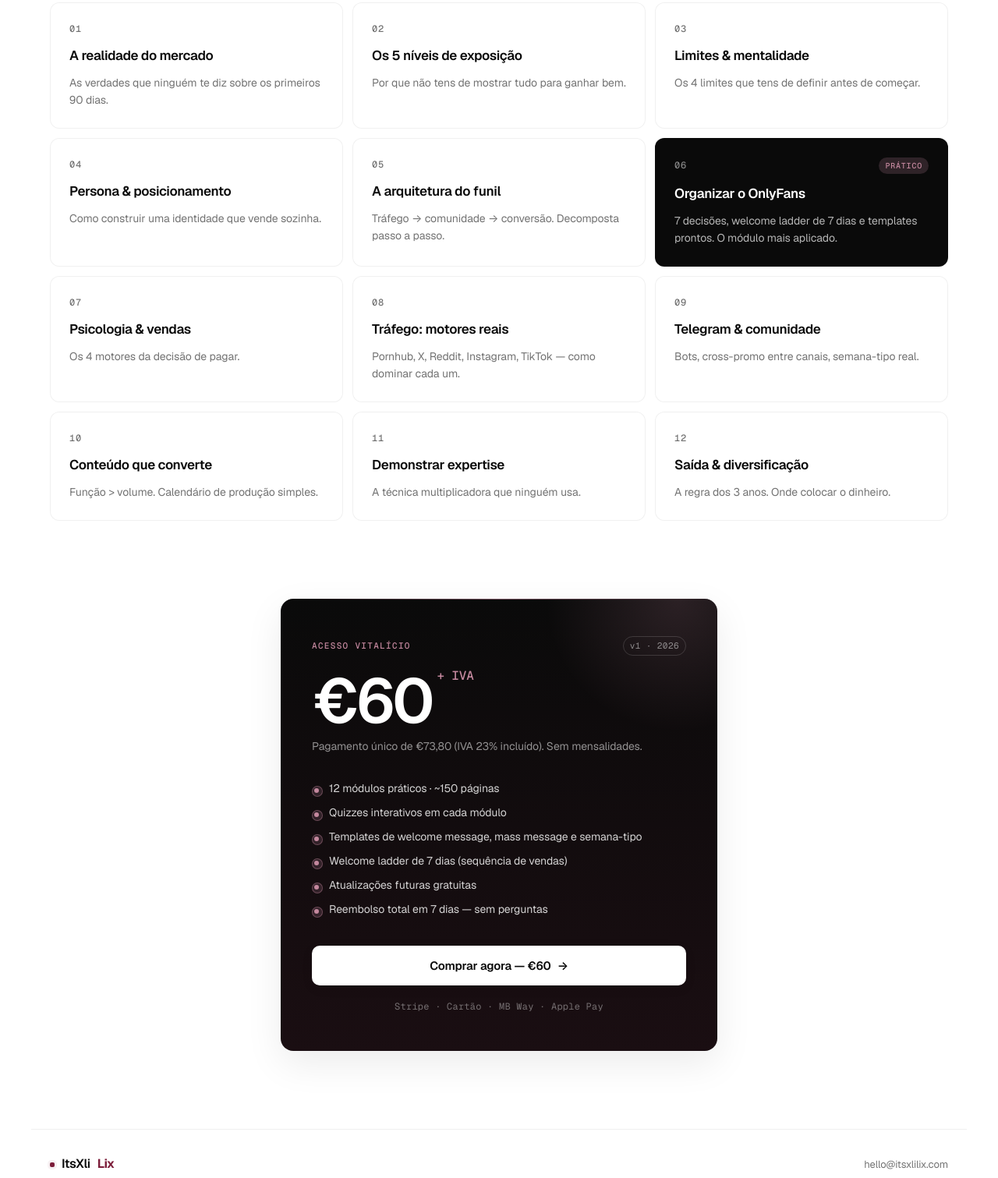
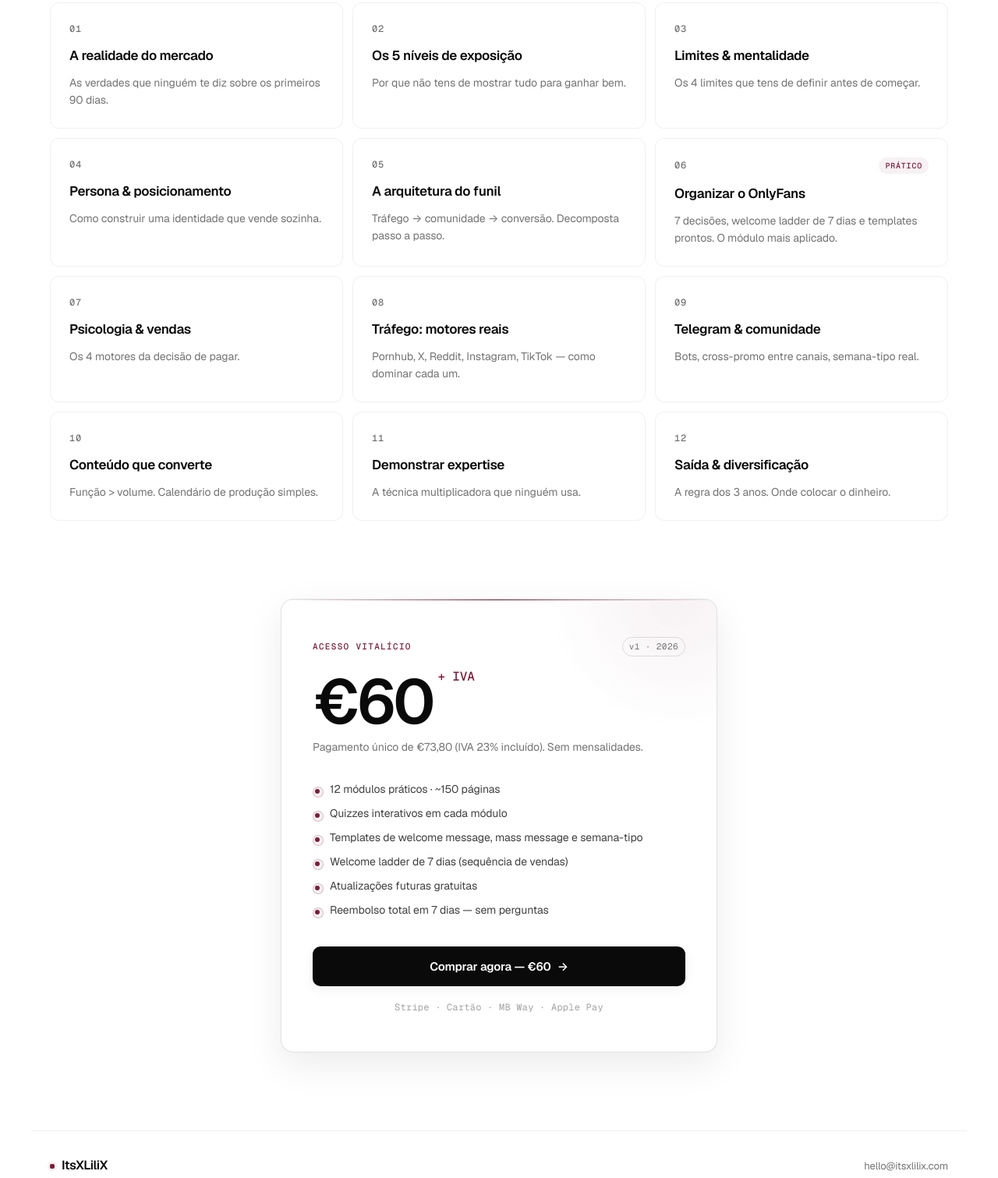
Before and after one commit to luiscostapereira2008-max/itsxlilixonline, a website: page index.html in a window 1280 px wide. Shown: the part 1119-2630 px from the top of the page at 78% size. Drawn offline with nearby package versions, Linux system fonts and the light colour scheme.

Commit message:
Update index.html

```diff
--- a/index.html
+++ b/index.html
@@ -72,7 +72,6 @@ body::before{
   width:6px;height:6px;border-radius:2px;background:var(--accent);
   box-shadow:0 0 0 3px var(--accent-soft);
 }
-.logo span{color:var(--accent);font-weight:700}
 .nav-cta{
   padding:9px 16px;background:var(--ink);color:#fff;
   border:none;border-radius:8px;
@@ -211,80 +210,71 @@ body::before{
   font-size:14px;line-height:1.55;color:var(--muted);font-weight:400;
 }
 
-.mod.featured{
-  background:var(--ink);color:#fff;
-  border-color:transparent;
-}
-.mod.featured .mod-num{color:rgba(255,255,255,0.5)}
-.mod.featured .mod-pill{background:rgba(196,136,158,0.2);color:var(--rose)}
-.mod.featured h3{color:#fff}
-.mod.featured p{color:rgba(255,255,255,0.7)}
-.mod.featured:hover{background:var(--accent);transform:translateY(-3px)}
-.mod.featured::after{background:linear-gradient(135deg,transparent,rgba(196,136,158,0.1))}
-
 .price-wrap{padding:0 24px 100px}
 .price-block{
   max-width:560px;margin:0 auto;
   padding:48px 40px;
-  background:linear-gradient(180deg,#0a0a0a 0%,#1a0e12 100%);
-  color:#fff;
+  background:rgba(255,255,255,0.7);
+  backdrop-filter:blur(20px) saturate(180%);
+  -webkit-backdrop-filter:blur(20px) saturate(180%);
+  color:var(--ink);
+  border:1px solid var(--border-2);
   border-radius:16px;
   position:relative;overflow:hidden;
   box-shadow:var(--shadow-lg);
 }
 .price-block::before{
   content:"";position:absolute;top:0;left:0;right:0;height:1px;
-  background:linear-gradient(90deg,transparent,rgba(196,136,158,0.6),transparent);
+  background:linear-gradient(90deg,transparent,var(--accent),transparent);
 }
 .price-block::after{
   content:"";position:absolute;width:400px;height:400px;border-radius:50%;
-  background:radial-gradient(circle,rgba(196,136,158,0.18),transparent 60%);
+  background:radial-gradient(circle,rgba(124,29,58,0.06),transparent 60%);
   top:-200px;right:-150px;pointer-events:none;
 }
 .price-row{display:flex;align-items:baseline;justify-content:space-between;margin-bottom:6px;position:relative;z-index:1}
 .price-label{
   font-family:'Geist Mono',monospace;font-size:11px;
-  letter-spacing:0.12em;text-transform:uppercase;color:var(--rose);font-weight:500;
+  letter-spacing:0.12em;text-transform:uppercase;color:var(--accent);font-weight:500;
 }
 .price-tag{
-  font-size:11px;color:rgba(255,255,255,0.5);padding:3px 8px;
-  border:1px solid rgba(255,255,255,0.15);border-radius:100px;
+  font-size:11px;color:var(--muted);padding:3px 8px;
+  border:1px solid var(--border-2);border-radius:100px;
   font-family:'Geist Mono',monospace;letter-spacing:0.04em;
 }
 .price-amount{
   font-size:80px;font-weight:600;line-height:1;letter-spacing:-0.04em;
-  margin:18px 0 8px;position:relative;z-index:1;
+  margin:18px 0 8px;position:relative;z-index:1;color:var(--ink);
 }
 .price-amount .iva{
-  font-size:16px;font-weight:500;color:var(--rose);
+  font-size:16px;font-weight:500;color:var(--accent);
   vertical-align:top;margin-left:6px;letter-spacing:-0.01em;
   font-family:'Geist Mono',monospace;
 }
 .price-sub{
-  font-size:14px;color:rgba(255,255,255,0.55);margin-bottom:32px;position:relative;z-index:1;
+  font-size:14px;color:var(--muted);margin-bottom:32px;position:relative;z-index:1;
 }
 .feat-list{list-style:none;padding:0;margin:0 0 36px;display:grid;gap:10px;position:relative;z-index:1}
 .feat-list li{
-  font-size:14px;color:rgba(255,255,255,0.82);padding-left:22px;position:relative;line-height:1.5;
+  font-size:14px;color:var(--ink-2);padding-left:22px;position:relative;line-height:1.5;
 }
 .feat-list li::before{
   content:"";position:absolute;left:0;top:7px;
   width:12px;height:12px;border-radius:50%;
-  background:rgba(196,136,158,0.18);
-  border:1px solid rgba(196,136,158,0.4);
+  background:var(--accent-soft);
+  border:1px solid rgba(124,29,58,0.25);
 }
 .feat-list li::after{
   content:"";position:absolute;left:3px;top:10px;
-  width:6px;height:6px;border-radius:50%;background:var(--rose);
+  width:6px;height:6px;border-radius:50%;background:var(--accent);
 }
 .price-block .btn-primary{
-  width:100%;background:#fff;color:var(--ink);
+  width:100%;
   padding:16px;font-size:15px;font-weight:600;
   position:relative;z-index:1;justify-content:center;
 }
-.price-block .btn-primary:hover{background:var(--rose);color:var(--ink)}
 .price-block .small{
-  margin-top:18px;font-size:12px;color:rgba(255,255,255,0.4);text-align:center;
+  margin-top:18px;font-size:12px;color:var(--muted-2);text-align:center;
   position:relative;z-index:1;font-family:'Geist Mono',monospace;letter-spacing:0.02em;
 }
 
@@ -317,7 +307,7 @@ body::before{
 
 <nav class="nav">
   <div class="nav-in">
-    <a href="/" class="logo"><span class="logo-mark"></span>ItsXli<span>Lix</span></a>
+    <a href="/" class="logo"><span class="logo-mark"></span>ItsXLiliX</a>
     <button class="nav-cta" onclick="buy()">Comprar — €60</button>
   </div>
 </nav>
@@ -327,7 +317,7 @@ body::before{
   <h1>Constrói o teu <span class="acc">income</span> online.</h1>
   <p class="lead">O manual prático de como construir uma operação real de conteúdo online — sem promessas vazias, sem fórmulas mágicas. Escrito por quem já o faz.</p>
   <div class="cta-row">
-    <button class="btn btn-primary" onclick="buy()"><span>Comprar acesso</span><span class="btn-arrow">→</span></button>
+    <button class="btn btn-primary" onclick="buy()"><span>Comprar acesso — €60</span><span class="btn-arrow">→</span></button>
     <button class="btn btn-secondary" onclick="document.getElementById('modulos').scrollIntoView({behavior:'smooth'})">Ver módulos</button>
   </div>
   <div class="meta-row">
@@ -350,7 +340,7 @@ body::before{
     <article class="mod"><div class="mod-top"><span class="mod-num">03</span></div><h3>Limites &amp; mentalidade</h3><p>Os 4 limites que tens de definir antes de começar.</p></article>
     <article class="mod"><div class="mod-top"><span class="mod-num">04</span></div><h3>Persona &amp; posicionamento</h3><p>Como construir uma identidade que vende sozinha.</p></article>
     <article class="mod"><div class="mod-top"><span class="mod-num">05</span></div><h3>A arquitetura do funil</h3><p>Tráfego → comunidade → conversão. Decomposta passo a passo.</p></article>
-    <article class="mod featured"><div class="mod-top"><span class="mod-num">06</span><span class="mod-pill">Prático</span></div><h3>Organizar o OnlyFans</h3><p>7 decisões, welcome ladder de 7 dias e templates prontos. O módulo mais aplicado.</p></article>
+    <article class="mod"><div class="mod-top"><span class="mod-num">06</span><span class="mod-pill">Prático</span></div><h3>Organizar o OnlyFans</h3><p>7 decisões, welcome ladder de 7 dias e templates prontos. O módulo mais aplicado.</p></article>
     <article class="mod"><div class="mod-top"><span class="mod-num">07</span></div><h3>Psicologia &amp; vendas</h3><p>Os 4 motores da decisão de pagar.</p></article>
     <article class="mod"><div class="mod-top"><span class="mod-num">08</span></div><h3>Tráfego: motores reais</h3><p>Pornhub, X, Reddit, Instagram, TikTok — como dominar cada um.</p></article>
     <article class="mod"><div class="mod-top"><span class="mod-num">09</span></div><h3>Telegram &amp; comunidade</h3><p>Bots, cross-promo entre canais, semana-tipo real.</p></article>
@@ -382,7 +372,7 @@ body::before{
 </section>
 
 <footer class="footer">
-  <span class="logo"><span class="logo-mark"></span>ItsXli<span>Lix</span></span>
+  <span class="logo"><span class="logo-mark"></span>ItsXLiliX</span>
   <a href="mailto:hello@itsxlilix.com">hello@itsxlilix.com</a>
 </footer>
 
```
